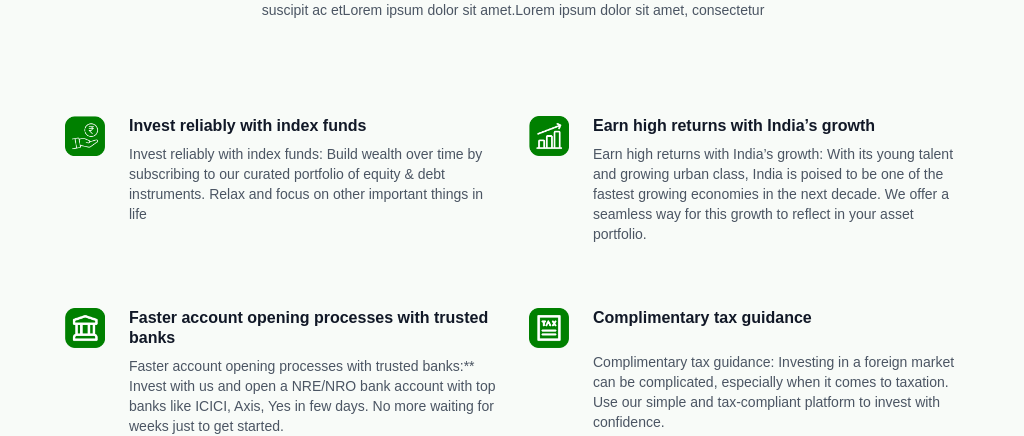
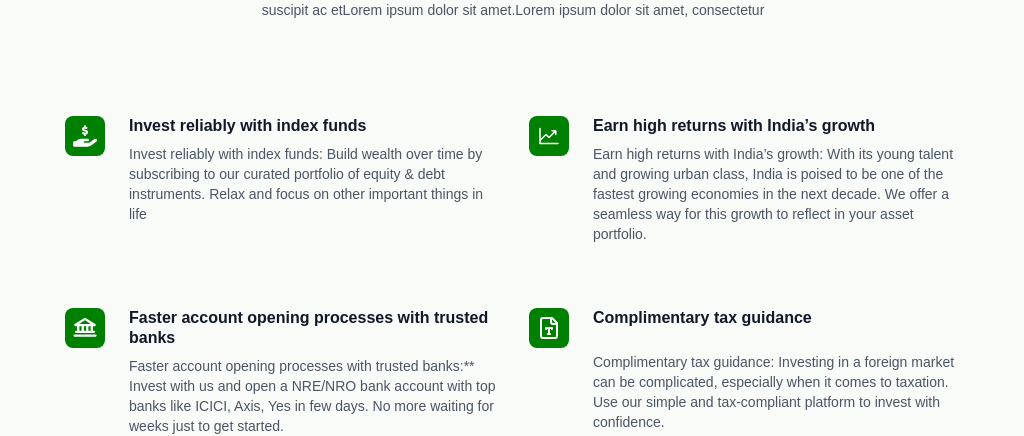
Before and after one commit to PSchristopher/NRI, a Next.js app: page / in a window 1280 px wide. Shown: the part 1025-1461 px from the top of the page, without its empty margins (127-1151 px from the left). Built offline with nearby package versions, Linux system fonts and the light colour scheme.

Commit message:
changed icons in section2

```diff
--- a/src/app/page.tsx
+++ b/src/app/page.tsx
@@ -6,7 +6,7 @@ import {
   FaCanadianMapleLeaf,
   FaArrowRight,
 } from "react-icons/fa";
-import { PiShootingStarThin } from "react-icons/pi";
+import { PiBankBold, PiBankLight, PiChartLineUp, PiShootingStarThin } from "react-icons/pi";
 import { AiOutlineCloudUpload } from "react-icons/ai";
 import { HiArrowPath } from "react-icons/hi2";
 import { GoArrowRight, GoArrowUpRight } from "react-icons/go";
@@ -16,10 +16,8 @@ import Image from "next/image";
 import FAQ from "@/components/FAQ";
 import ImageSlider from "@/components/ImageSlider";
 import Link from "next/link";
-import hand from '../../public/assets/hand.png'
-import bar from '../../public/assets/bar.png'
-import bank from '../../public/assets/bank.png'
-import pad from '../../public/assets/pad.png'
+import { FaHandHoldingDollar } from "react-icons/fa6";
+import { LuFileType } from "react-icons/lu";
 const Page = () => {
   const [index, setIndex] = useState(0);
   const [expandIndex, setExpand] = useState(6);
@@ -37,25 +35,29 @@ const Page = () => {
       name: "Invest reliably with index funds",
       description:
         "Invest reliably with index funds: Build wealth over time by subscribing to our curated portfolio of equity & debt instruments. Relax and focus on other important things in life",
-      icon: hand,
+      icon: FaHandHoldingDollar,
     },
     {
       name: "Earn high returns with India’s growth",
       description:
         "Earn high returns with India’s growth: With its young talent and growing urban class, India is poised to be one of the fastest growing economies in the next decade. We offer a seamless way for this growth to reflect in your asset portfolio.",
-      icon: bar,
+      icon: PiChartLineUp
+      ,
     },
     {
       name: "Faster account opening processes with trusted banks",
       description:
         "Faster account opening processes with trusted banks:** Invest with us and open a NRE/NRO bank account with top banks like ICICI, Axis, Yes in few days. No more waiting for weeks just to get started.",
-      icon: bank,
+      icon: PiBankBold
+
+      ,
     },
     {
       name: "Complimentary tax guidance",
       description:
         "Complimentary tax guidance: Investing in a foreign market can be complicated, especially when it comes to taxation. Use our simple and tax-compliant platform to invest with confidence.",
-      icon: pad,
+      icon: LuFileType
+      ,
     },
   ];
   const options = "How secure is this?";
@@ -161,8 +163,12 @@ const Page = () => {
                 {features.map((feature, index) => (
                   <div key={feature.name} className="relative pl-16">
                     <dt className="text-base font-semibold leading-5 text-gray-900">
-                      <div className="absolute left-0 top-0 flex h-10 w-10 items-center justify-center rounded-lg  cursor-pointer transition-all hover:shadow-lg hover:-translate-y-1 duration-300">
-                      <Image src={feature.icon} alt={feature.name} className="h-10 w-10 text-white" aria-hidden="true" />
+                      <div className="absolute left-0 top-0 flex h-10 w-10 items-center  bg-primary justify-center rounded-lg  cursor-pointer transition-all hover:shadow-lg hover:-translate-y-1 duration-300">
+                      {/* <Image src={feature.icon} alt={feature.name} className="h-10 w-10 text-white" aria-hidden="true" /> */}
+                      < feature.icon
+                          className="h-6 w-6 text-white"
+                          aria-hidden="true"
+                        />
                       </div>
                       {feature.name}
                     </dt>
```
